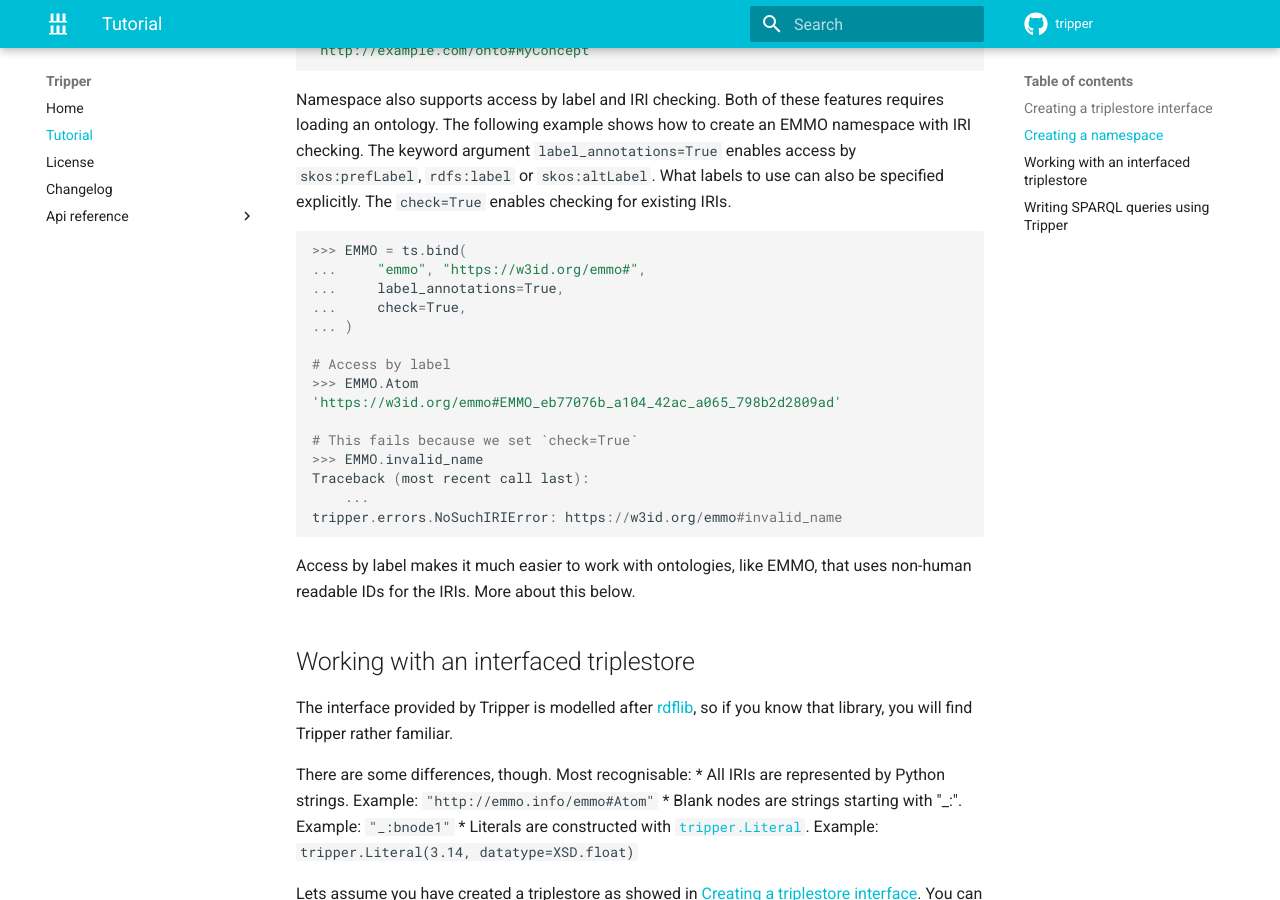
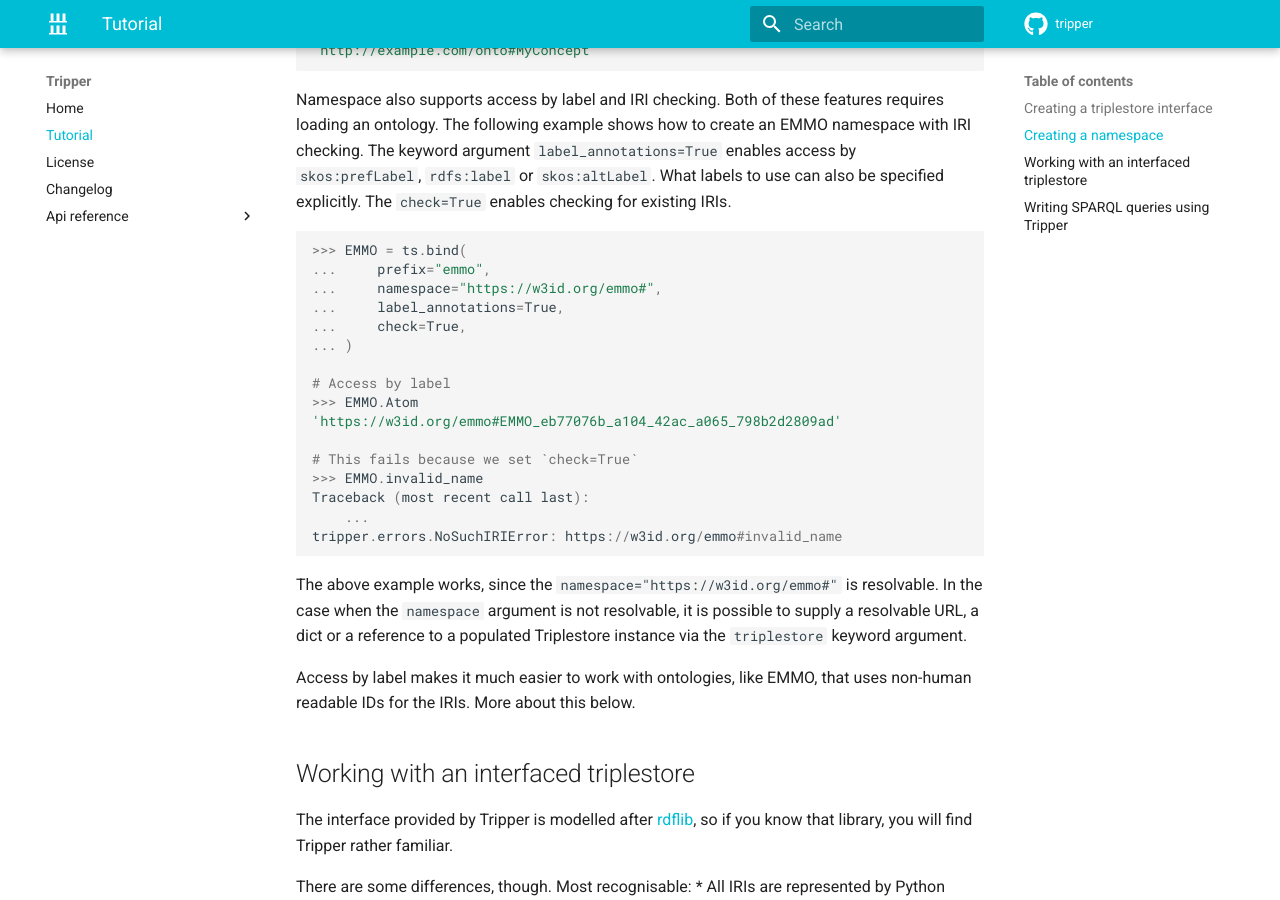
Before and after one commit to EMMC-ASBL/tripper, an MkDocs documentation site: the page built from docs/tutorial.md, in a window 1280 px wide and 900 px high, scrolled down 751 px. Built offline with MkDocs 1.6.1 and Material for MkDocs 9.7.7, drawn with Linux system fonts in a browser that asks for light colours; comment, search, counter and statistics services are not loaded; the version menu is left out.

Commit message:
As suggested by reviewer, readded the removed comment about the `triplestore` argument to Triplestore.bind() in the tutorial.

````diff
--- a/docs/tutorial.md
+++ b/docs/tutorial.md
@@ -46,7 +46,8 @@
 
 ```python
 >>> EMMO = ts.bind(
-...     "emmo", "https://w3id.org/emmo#",
+...     prefix="emmo",
+...     namespace="https://w3id.org/emmo#",
 ...     label_annotations=True,
 ...     check=True,
 ... )
@@ -63,8 +64,13 @@
 
 ```
 
+The above example works, since the `namespace="https://w3id.org/emmo#"` is resolvable.
+In the case when the `namespace` argument is not resolvable, it is possible to supply a resolvable URL, a dict or a reference to a populated Triplestore instance via the `triplestore` keyword argument.
+
 Access by label makes it much easier to work with ontologies, like EMMO, that uses non-human readable IDs for the IRIs.
 More about this below.
+
+
 
 
 Working with an interfaced triplestore
````
